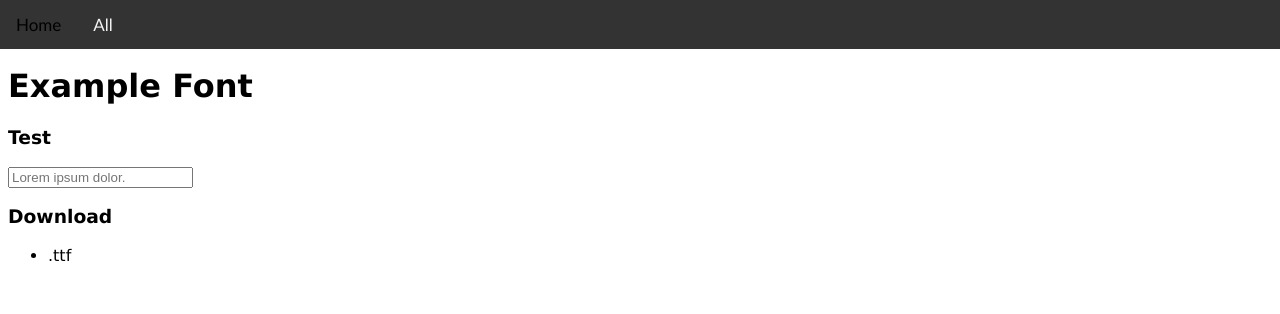
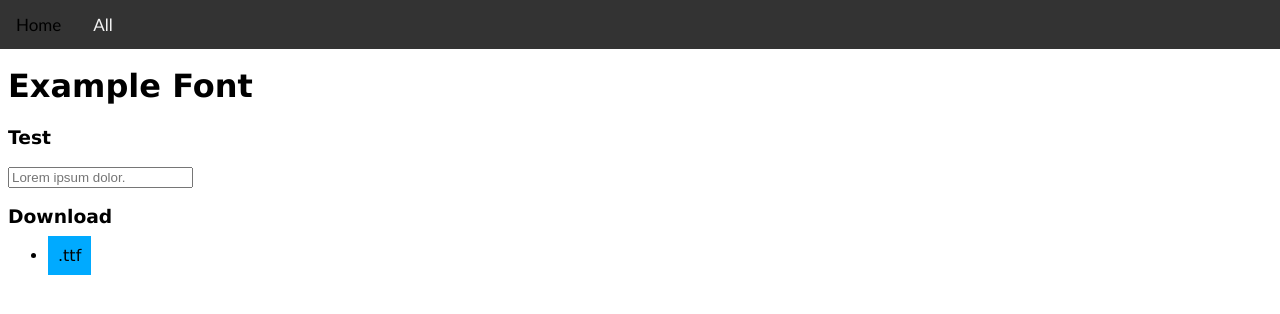
Before and after one commit to FontLibProj/FontLibProj.github.io, a plain HTML site: page f/example/index.html in a window 1280 px wide. Drawn offline with Linux system fonts and the light colour scheme.

Commit message:
Update style.css

```diff
--- a/f/style.css
+++ b/f/style.css
@@ -1 +1 @@
-.topnav,body,html{overflow:hidden;width:100%}body,html{height:100%;font-family:Verdana,sans-serif}.topnav{background-color:#333;font-family:'Gill Sans',sans-serif;position:fixed;top:0;left:0}.topnav a{float:left;color:#f2f2f2;text-align:center;padding:14px 16px;text-decoration:none;font-size:17px;background-color:#333!important}.topnav a:hover{background-color:#ddd;color:#000}.topnav a.active:hover{background-color:#333;color:#fff}
+.topnav,body,html{overflow:hidden;width:100%}body,html{height:100%;font-family:Verdana,sans-serif}.topnav{background-color:#333;font-family:'Gill Sans',sans-serif;position:fixed;top:0;left:0}.topnav a{float:left;color:#f2f2f2;text-align:center;padding:14px 16px;text-decoration:none;font-size:17px;background-color:#333!important}.topnav a:hover{background-color:#ddd;color:#000}.topnav a.active:hover{background-color:#333;color:#fff}#t{font-family:'f'}#n{padding:10px;background-color:#0af}
```
